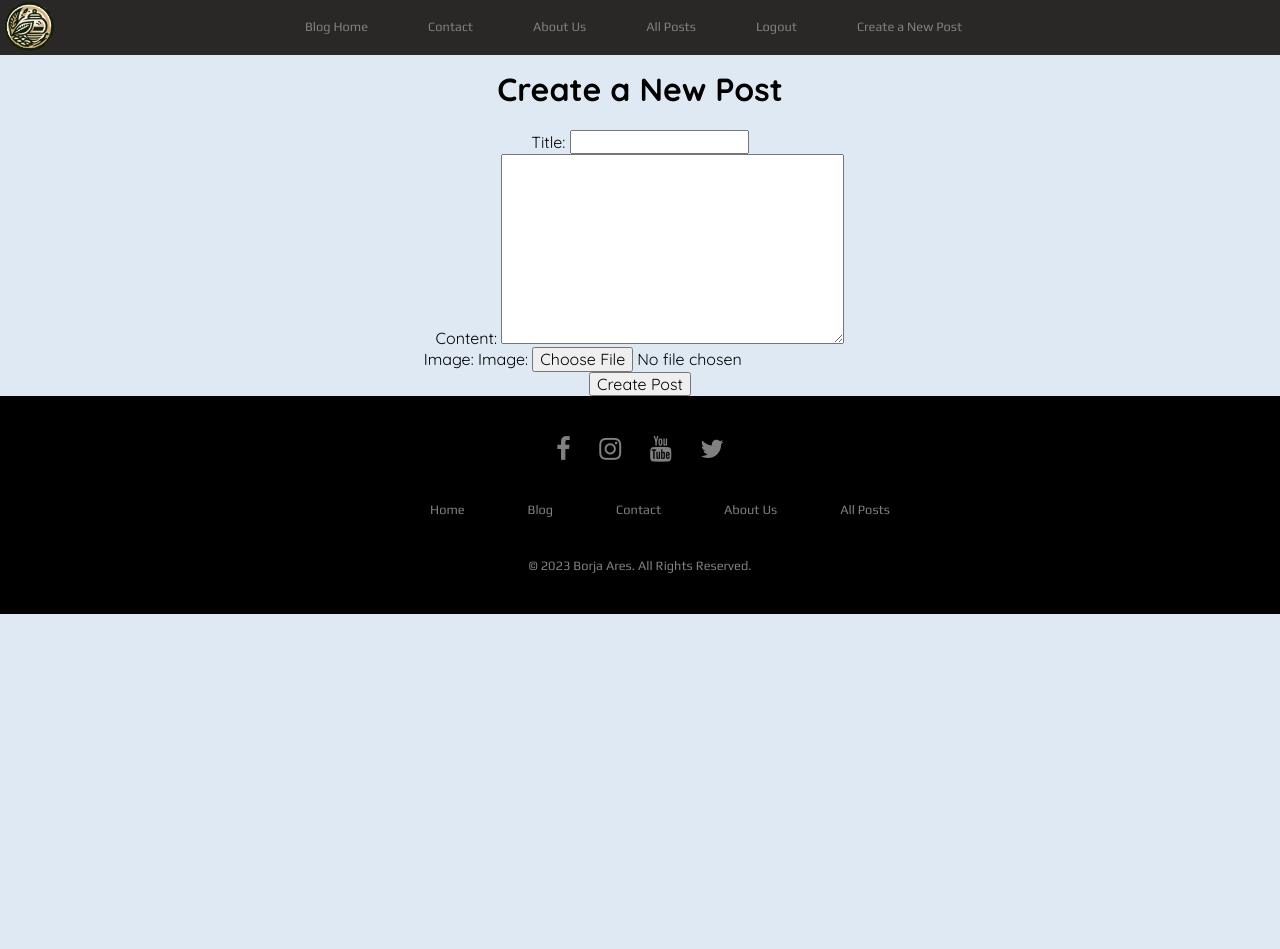
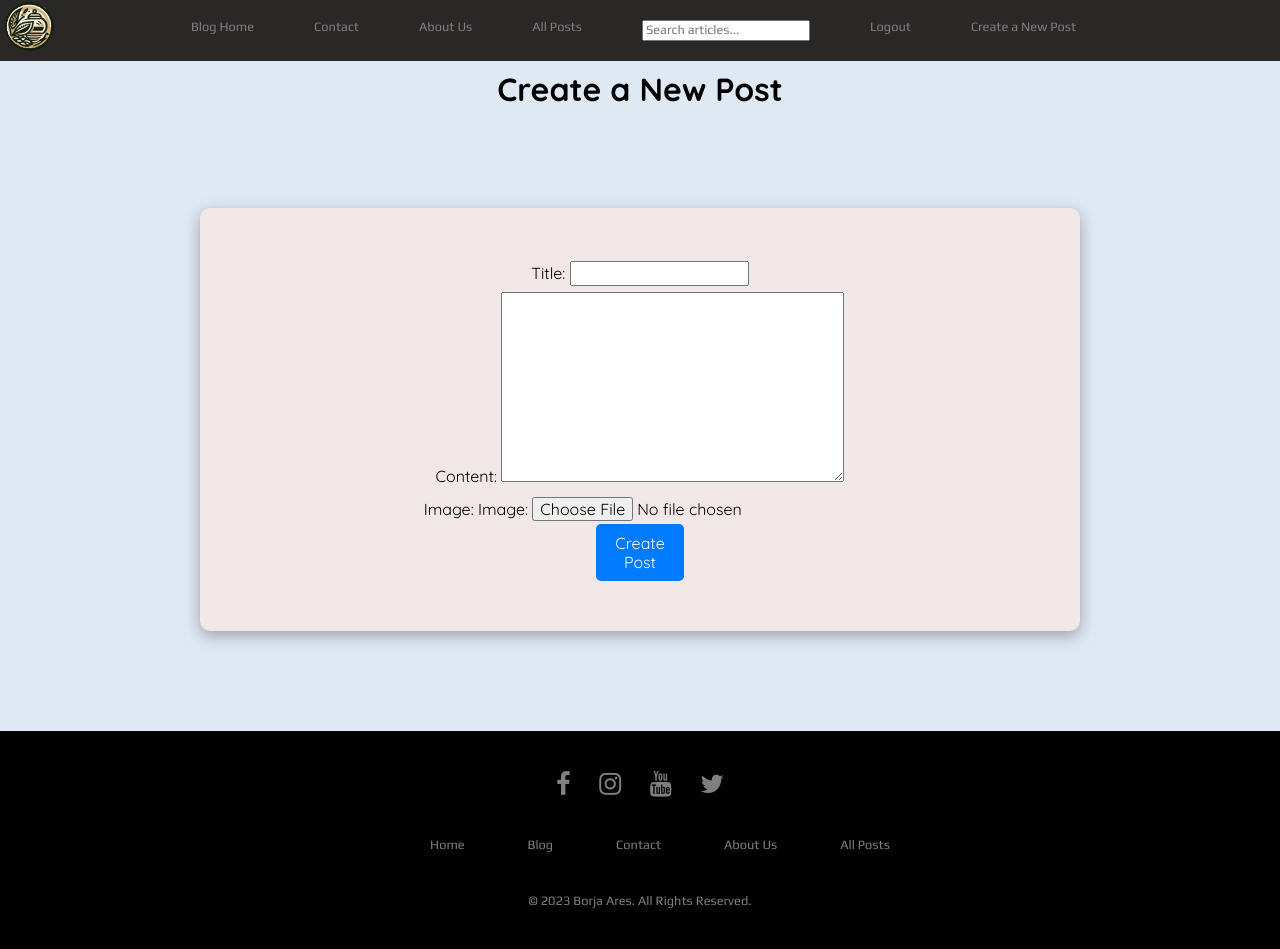
Before and after one commit to BorjaAres/django_blog, a Django app: page /posts/post/new/ in a window 1280 px wide. Before the commit the page ends 614 px from the top, so only its background shows below. Run offline with Django 4.2, Linux system fonts and the light colour scheme; a user stored in the database is signed in.

Commit message:
Implementing a search bar and engine. Forgot to work in a branch. Moving to a branch now

```diff
--- a/django_blog/urls.py
+++ b/django_blog/urls.py
@@ -16,10 +16,10 @@ urlpatterns = [
     path('posts/all_posts/', posts_views.AllPostsView.as_view(), name='all_posts'),
     path('posts/<int:pk>/', posts_views.PostDetailView.as_view(), name='post_detail'),
     path('posts/post/new/', posts_views.PostCreateView.as_view(), name='post_create'),
+    path('posts/search_results/', posts_views.search_results, name='search_results'),
     path('user/login/', user_views.UserLoginView.as_view(), name='login'),
     path('user/logout/', user_views.UserLogoutView.as_view(), name='logout'),
     path('user/register/', user_views.UserRegistrationView.as_view(), name='register'),
-    # path('posts/<int:pk>/', include('socialShare.urls'))  # this is my app urls
 ]
 
 # when DEBUG is True, this code adds URL patterns that enable Django to serve media files directly during development.
--- a/posts/templates/post_form.html
+++ b/posts/templates/post_form.html
@@ -4,11 +4,12 @@
 
 {% block main %}
   <h1>Create a New Post</h1>
-  <form method="post" enctype="multipart/form-data">
+  <form class="form" method="post" enctype="multipart/form-data">
     {% csrf_token %}
 
+      <div class="form-container">
         <!-- Title Field -->
-    <div class="form-group">
+        <div class="form-input">
           <label for="id_title"></label>
           {{ form.title.label_tag }}
           {{ form.title }}
@@ -20,19 +21,19 @@
         </div>
 
         <!-- Content Field -->
-    <div class="form-group">
+        <div class="form-input">
           <label for="id_content"></label>
           {{ form.content.label_tag }}
           {{ form.content }}
           {% if form.content.errors %}
-        <div class="text-danger">
+            <div class="form-input">
               {{ form.content.errors }}
             </div>
           {% endif %}
         </div>
 
         <!-- Date Field -->
-    <div class="form-group">
+        <div class="form-input">
           <label for="id_date"></label>
           {{ form.date.label_tag }}
           {{ form.date }}
@@ -44,7 +45,7 @@
         </div>
 
         <!-- Image Field -->
-    <div class="form-group">
+        <div class="form-input">
           <label for="id_image">Image:</label>
           {{ form.image.label_tag }}
           {{ form.image }}
@@ -56,6 +57,7 @@
         </div>
 
         <!-- Submit Button -->
-    <button type="submit" class="btn btn-primary">Create Post</button>
+        <button type="submit" class="form-submit">Create Post</button>
+        </div>
     </form>
 {% endblock %}
--- a/posts/urls.py
+++ b/posts/urls.py
@@ -7,4 +7,5 @@ urlpatterns = [
     path('post/<int:pk>/', views.PostDetailView.as_view(), name='post_detail'),
     path('posts/all_posts/', views.AllPostsView.as_view(), name='all_posts'),
     path('posts/post/new/', views.PostCreateView.as_view(), name='post_create'),
+    path('posts/search_results/', views.search_results, name='search_results'),
 ]
--- a/posts/views.py
+++ b/posts/views.py
@@ -1,3 +1,4 @@
+from django.shortcuts import render
 from django.views.generic import ListView, DetailView, View, CreateView
 from django.contrib.auth.mixins import LoginRequiredMixin
 from django.urls import reverse
@@ -7,6 +8,7 @@ from comments.forms import CommentForm
 from django.http import HttpResponseForbidden
 from django.core.exceptions import PermissionDenied
 
+
 class BlogHomeView(ListView):
     model = Post
     template_name = 'blog_home.html'
@@ -14,16 +16,19 @@ class BlogHomeView(ListView):
     paginate_by = 6
     ordering = ['-date']
 
+
 class AllPostsView(ListView):
     model = Post
     template_name = 'all_posts.html'
     context_object_name = 'posts'
-    # ordering = ['-date']
+    ordering = ['-date']
+
 
 # Combine PostDisplay and PostComment into one view
 class PostDetailView(View, LoginRequiredMixin):
     login_url = '/login/'
     redirect_field_name = 'redirect_to'
+
     def get(self, request, *args, **kwargs):
         view = PostDisplay.as_view()
         return view(request, *args, **kwargs)
@@ -31,6 +36,7 @@ class PostDetailView(View, LoginRequiredMixin):
     def post(self, request, *args, **kwargs):
         view = comments_views.PostComment.as_view()
         return view(request, *args, **kwargs)
+
 
 # Handles the GET request for the post detail page
 class PostDisplay(DetailView):
@@ -43,10 +49,11 @@ class PostDisplay(DetailView):
         context['form'] = CommentForm()
         return context
 
+
 class PostCreateView(LoginRequiredMixin, CreateView):
     model = Post
     template_name = 'post_form.html'
-    fields = ['title', 'content', 'image',]  # Customize the fields as needed
+    fields = ['title', 'content', 'image', ]  # Customize the fields as needed
 
     def dispatch(self, request, *args, **kwargs):
         # Check if the user is a superuser or staff member
@@ -64,4 +71,8 @@ class PostCreateView(LoginRequiredMixin, CreateView):
         # Redirect to the detail view of the newly created post
         return reverse('post_detail', kwargs={'pk': self.object.pk})
 
-# Handles the POST request for the post detail page
+
+def search_results(request):
+    query = request.GET.get('q')
+    posts = Post.objects.filter(title__icontains=query)
+    return render(request, 'search_results.html', {'posts': posts})
--- a/static/css/globals.css
+++ b/static/css/globals.css
@@ -101,13 +101,13 @@ body {
 }
 
 .post__button {
-    display: block; /* Set the display to block to allow centering */
+    display: block;
     background-color: var(--light-black);
     color: var(--white);
     padding: 2rem;
     border-radius: 5rem;
     border: none;
-    margin: 0 auto; /* Center the button horizontally */
+    margin: 0 auto;
     margin-top: 1rem;
     box-shadow: 4px 4px 4px rgba(0, 0, 0, 0.5);
     font-weight: 800;
@@ -117,3 +117,53 @@ body {
 .post__button:hover {
     background-color: var(--orange);
 }
+
+/* Forms -Contact & Create post- */
+.form-container{
+    display: flex;
+    flex-direction: column;
+    background-color: var(--lighter-grey);
+    box-shadow: 0px 5px 15px 0px rgba(112,112,112,0.59);
+    border-radius: 1rem;
+    max-width: 95%;
+    padding: 20px;
+    margin: 5rem 1rem;
+    justify-content: center;
+    align-items: center;
+    text-align: center;
+}
+
+@media (min-width: 768px) {
+  .form-container {
+      padding: 5rem 0rem;
+      margin: 10rem 20rem;
+      max-width: 80%;
+  }
+}
+
+.form-input {
+  padding: 3px;
+  border-radius: 5px;
+  outline: none;
+}
+
+.form-submit {
+    width: 100%;
+    background-color: #007BFF;
+    color: #fff;
+    padding: 10px;
+    border: none;
+    border-radius: 5px;
+    cursor: pointer;
+    transition: background-color 0.3s;
+}
+
+@media (min-width: 768px) {
+  .form-submit {
+    max-width: 10%;
+  }
+}
+
+.form-submit:hover {
+  background-color: #0056b3;
+}
--- a/utilities/templates/base.html
+++ b/utilities/templates/base.html
@@ -52,6 +52,12 @@
                     <li><a href="{% url 'contact' %}">Contact</a></li>
                     <li><a href="{% url 'about_us' %}">About Us</a></li>
                     <li><a href="{% url 'all_posts' %}">All Posts</a></li>
+                    <!-- search_form.html -->
+                    <li>
+                        <form method="GET" action="{% url 'search_results' %}">
+                            <input type="text" name="q" placeholder="Search articles..." formnovalidate>
+                        </form>
+                    </li>
                     {% if user.is_authenticated %}
                         <li><a href="{% url 'logout' %}">Logout</a></li>
                     {% else %}
```
Also changed, not shown: posts/templates/search_results.html (added, +11 -0 lines), static/css/contact.css (+0 -49 lines), utilities/templates/contact.html (+5 -5 lines). Lines whose indentation alone changed are shown as unchanged.
